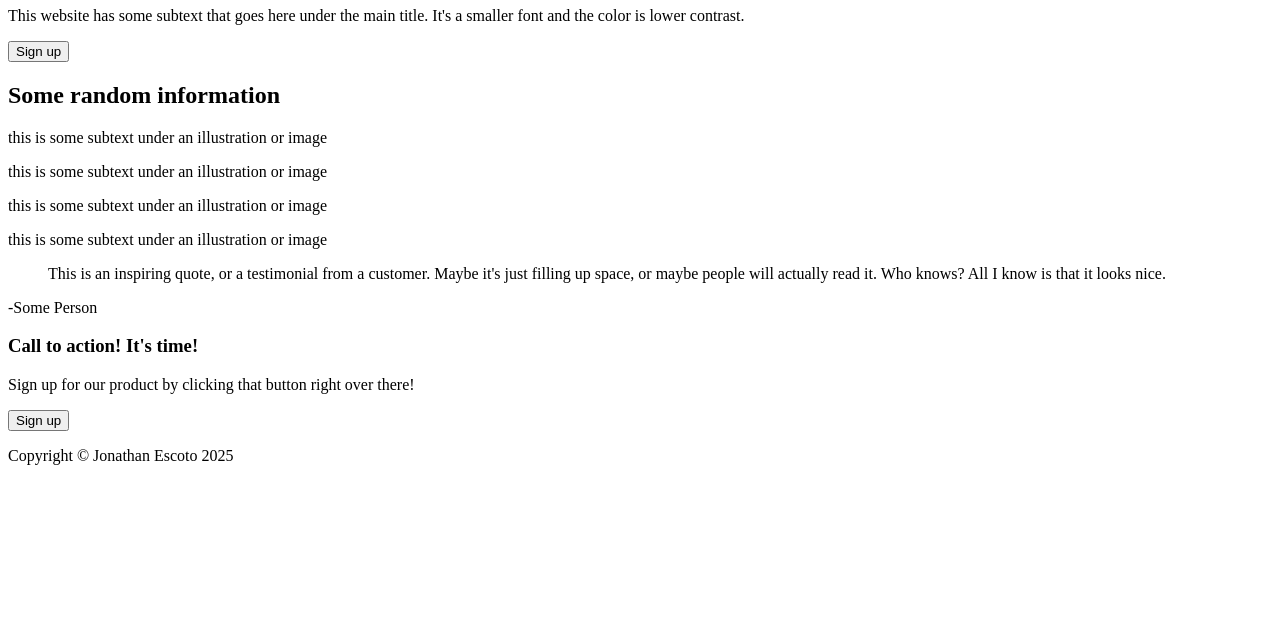
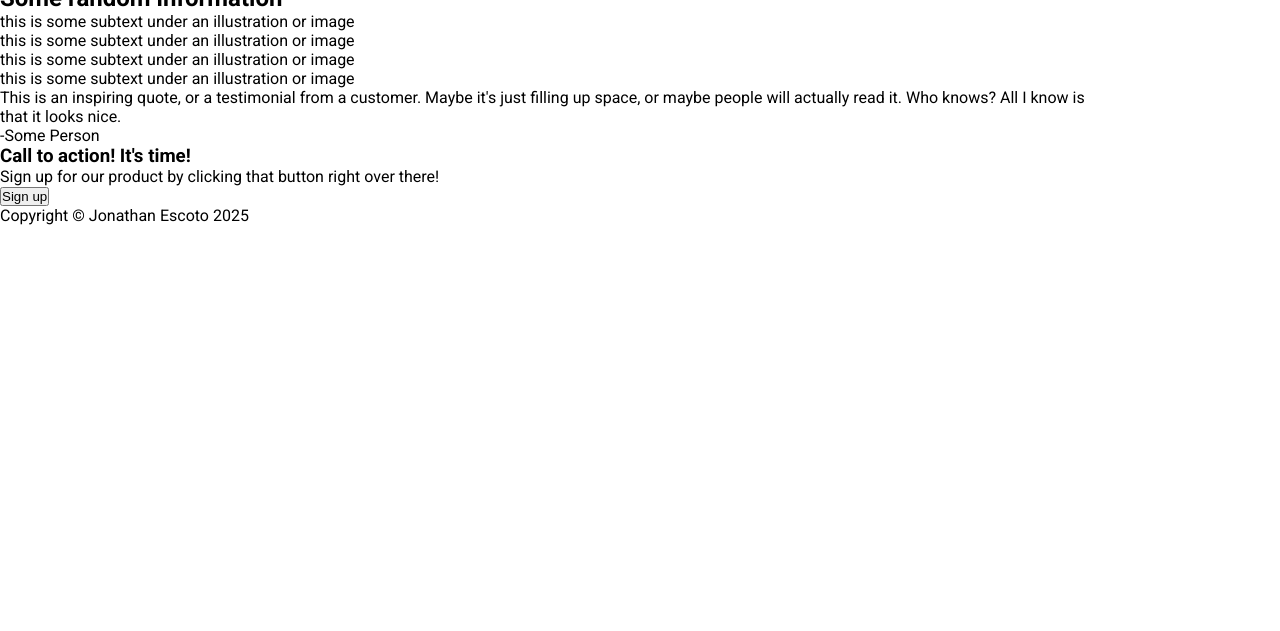
Before and after one commit to Jonathan-9717/landing-page, a plain HTML site: page index.html in a window 1280 px wide. Shown: the part 169-800 px from the top of the page. Drawn offline with Linux system fonts and the light colour scheme.

Commit message:
Begin css
Set some default settings such as resetting
padding, margin and box sizing, along with
font and max width for html and body.

```diff
--- a/index.html
+++ b/index.html
@@ -4,6 +4,10 @@
     <meta charset="UTF-8">
     <meta name="viewport" content="width=device-width, initial-scale=1.0">
     <title>Document</title>
+
+    <link rel="preconnect" href="https://fonts.googleapis.com">
+    <link rel="preconnect" href="https://fonts.gstatic.com" crossorigin>
+    <link href="https://fonts.googleapis.com/css2?family=Roboto:ital,wght@0,100..900;1,100..900&display=swap" rel="stylesheet">
 
     <link rel="stylesheet" href="styles.css">
 </head>
--- a/styles.css
+++ b/styles.css
@@ -0,0 +1,12 @@
+*,
+*::before,
+*::after {
+    padding: 0;
+    margin: 0;
+    box-sizing: border-box;
+}
+
+html, body {
+    font-family: "Roboto", sans-serif;
+    max-width: 1100px;
+}
```
